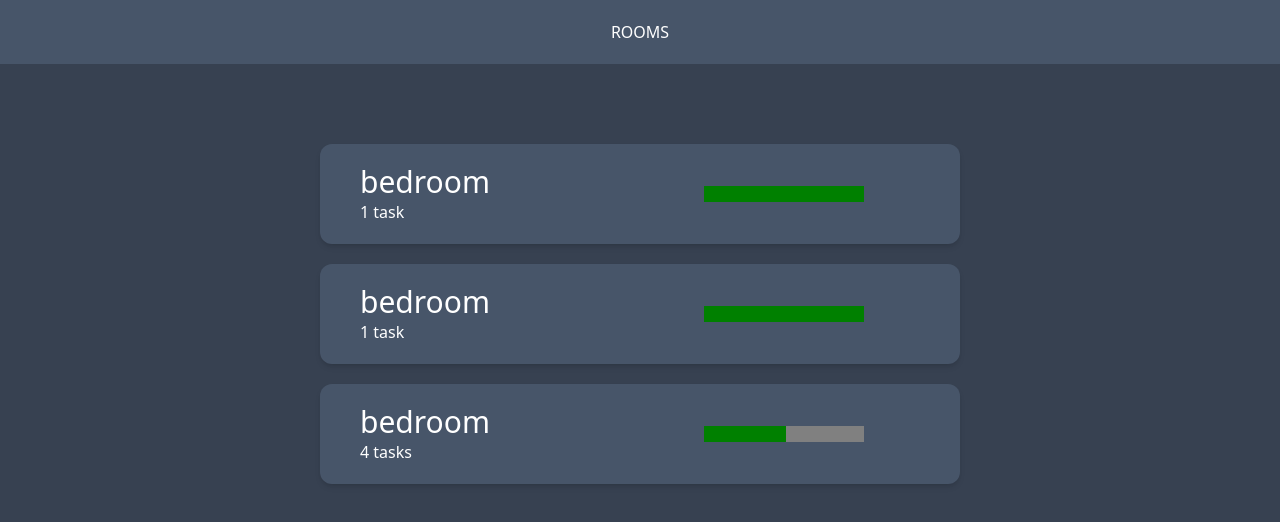
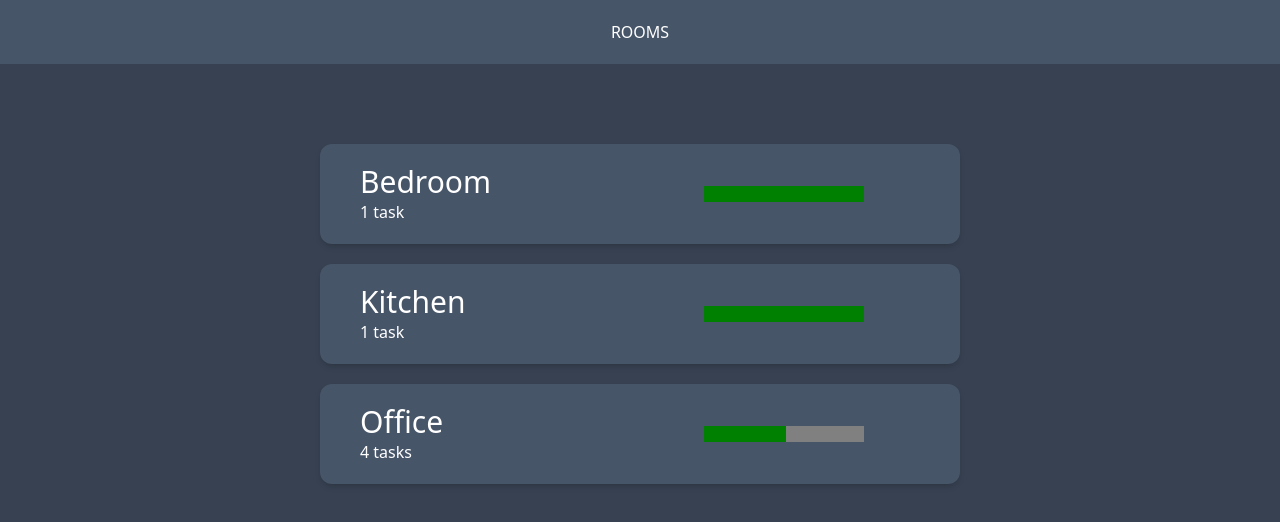
Before and after one commit to mmercad4/sweepy_clone_react, a React (Vite) app: page / in a window 1280 px wide. Shown: the top 522 px of the page. Built offline with nearby package versions, Linux system fonts and the light colour scheme.

Commit message:
Added last cleaned to tasks

```diff
--- a/src/App.jsx
+++ b/src/App.jsx
@@ -9,45 +9,57 @@ function App() {
   const [currentRoom, setCurrentRoom] = useState({});
   const [rooms, setRooms] = useState([
     {
-      room: "bedroom",
+      room: "Bedroom",
       tasks: [
         {
           task: "sweep",
           cleanliness: 100,
+          id: 0,
+          lastCleaned: new Date("2023-12-31T12:30:00"),
         },
       ],
       cleanliness: 0,
       id: 0,
     },
     {
-      room: "bedroom",
+      room: "Kitchen",
       tasks: [
         {
           task: "sweep",
           cleanliness: 100,
+          id: 0,
+          lastCleaned: new Date("2023-12-31T12:30:00"),
         },
       ],
       cleanliness: 0,
       id: 1,
     },
     {
-      room: "bedroom",
+      room: "Office",
       tasks: [
         {
           task: "sweep",
           cleanliness: 50,
+          id: 0,
+          lastCleaned: new Date("2023-12-31T12:30:00"),
         },
         {
           task: "sweep",
           cleanliness: 50,
+          id: 1,
+          lastCleaned: new Date("2023-12-31T12:30:00"),
         },
         {
           task: "sweep",
           cleanliness: 50,
+          id: 2,
+          lastCleaned: new Date("2023-12-31T12:30:00"),
         },
         {
           task: "sweep",
           cleanliness: 50,
+          id: 3,
+          lastCleaned: new Date("2023-12-31T12:30:00"),
         },
       ],
       cleanliness: 0,
--- a/src/components/Room.jsx
+++ b/src/components/Room.jsx
@@ -1,3 +1,25 @@
 export default function Room({ room }) {
-  return <h1>This is {room.room}</h1>;
+  const tasksToDisplay = room.tasks.map((task) => {
+    const year = task.lastCleaned.getFullYear();
+    const month = task.lastCleaned.getMonth();
+    const day = task.lastCleaned.getDate();
+    return (
+      <div
+        key={task.id}
+        className="w-[50vw] mx-auto bg-slate-600 rounded-xl shadow-md overflow-hidden m-5 text-white cursor-pointer px-10 py-5"
+      >
+        <div className="flex justify-between">
+          <div>
+            <h1 className="text-3xl">{task.task}</h1>
+            <p>last cleaned: {`${month}/${day}/${year}`}</p>
+          </div>
+          <div className="flex justify-center items-center mr-[10%]">
+            <progress max={100} value={task.cleanliness} />
+          </div>
+        </div>
+      </div>
+    );
+  });
+
+  return <>{tasksToDisplay}</>;
 }
```
